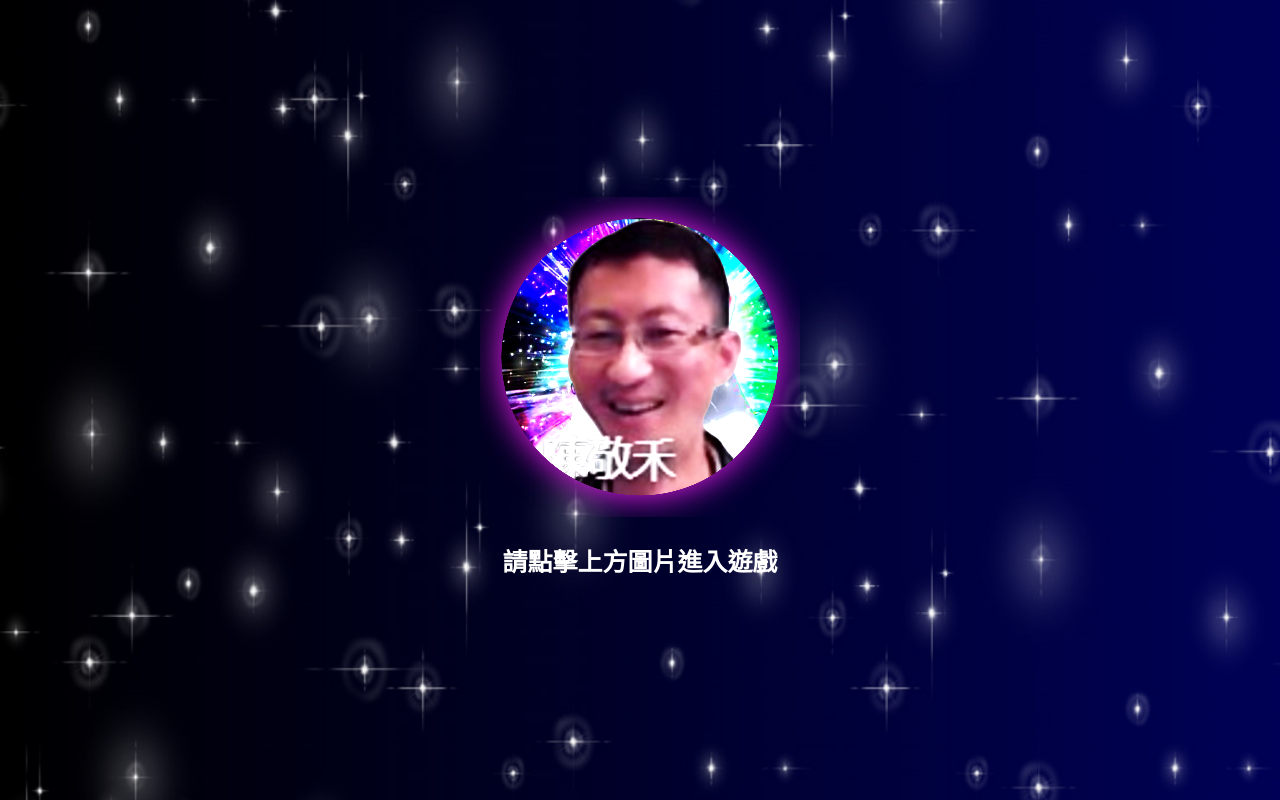
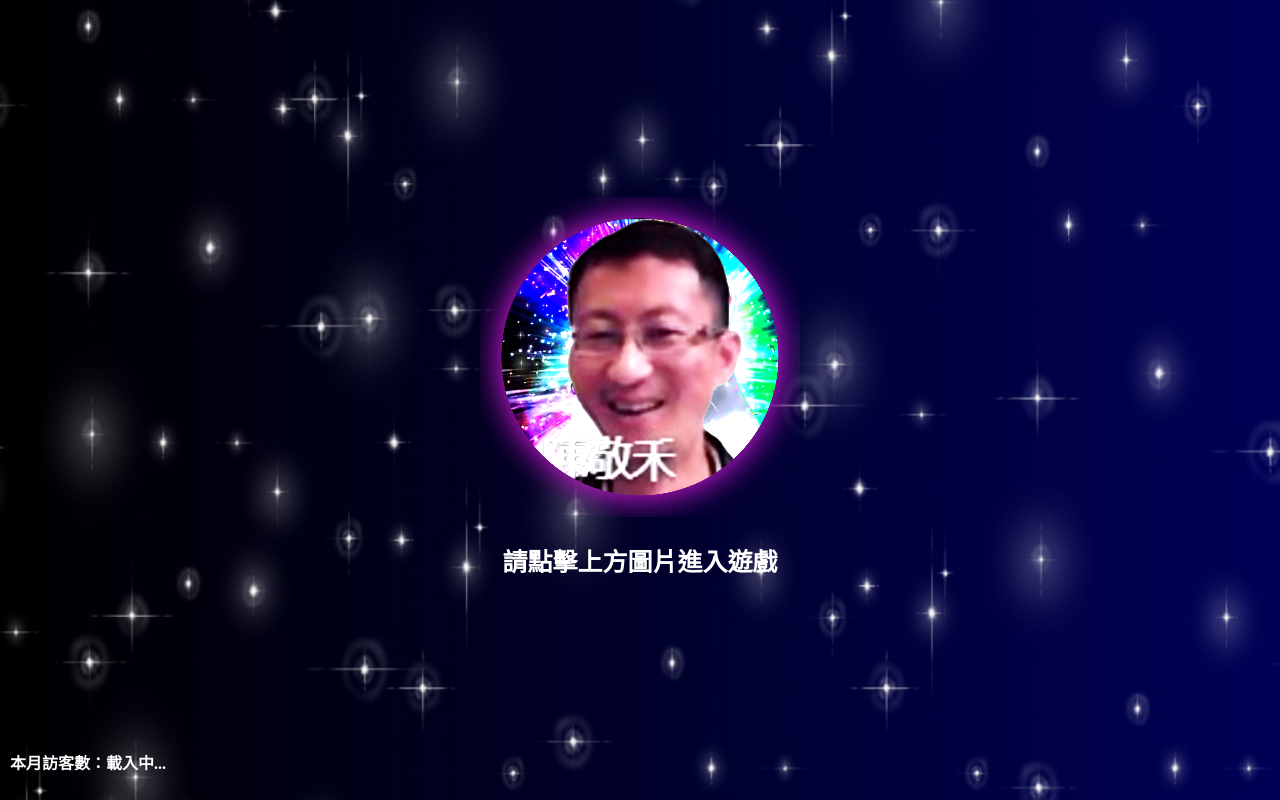
Before and after one commit to fanyuuu2006/LaBaG-NextJS, a Next.js app: page / in a window 1280 px wide. Built offline with nearby package versions, Linux system fonts and the light colour scheme.

Commit message:
feat: 本月訪客人數

```diff
--- /dev/null
+++ b/src/app/api/visitors/route.js
@@ -0,0 +1,37 @@
+import { google } from 'googleapis';
+import { NextResponse } from 'next/server';
+import credentials from '@/config/credentials.json'; // 金鑰
+const PropertyID = 479378323;
+
+export async function GET() {
+  try {
+    const auth = new google.auth.GoogleAuth({
+      credentials,
+      scopes: ['https://www.googleapis.com/auth/analytics.readonly'],
+    });
+
+    const analyticsData = google.analyticsdata({
+      version: 'v1beta',
+      auth,
+    });
+
+    // 設定時間範圍（當月）
+    const startDate = new Date();
+    startDate.setDate(1); // 當月第一天
+    const startDateStr = startDate.toISOString().split('T')[0];
+
+    const response = await analyticsData.properties.runReport({
+      property: `properties/${PropertyID}`, // GA4資源ID
+      requestBody: {
+        dateRanges: [{ startDate: startDateStr, endDate: 'today' }],
+        metrics: [{ name: 'activeUsers' }],
+      },
+    });
+
+    const visitors = response.data.rows?.[0]?.metricValues?.[0]?.value || '0';
+
+    return NextResponse.json({ visitors });
+  } catch (error) {
+    return NextResponse.json({ error: error.message });
+  }
+}
--- /dev/null
+++ b/src/app/components/MonthlyVisitor.jsx
@@ -0,0 +1,30 @@
+// 待開發
+import { useEffect, useState } from "react";
+
+export default function MonthlyVisitors() {
+  const [visitors, setVisitors] = useState(null);
+
+  useEffect(() => {
+    // 確保 window.gtag 可用
+    if (typeof window !== "undefined" && window.gtag) {
+      window.gtag("event", "page_view", {
+        event_callback: async () => {
+          try {
+            const response = await fetch("/api/visitors");
+            const data = await response.json();
+            console.log(data);
+            setVisitors(data.visitors);
+          } catch (error) {
+            console.error("無法擷取訪客數: ", error);
+          }
+        },
+      });
+    }
+  }, []);
+
+  return (
+    <div className="MonthlyVisitor">
+      <p>{`本月訪客數：${visitors !== null ? visitors : "載入中..."}`}</p>
+    </div>
+  );
+}
--- a/src/app/layout.jsx
+++ b/src/app/layout.jsx
@@ -1,14 +1,32 @@
 import "@/styles/global.css";
+import Script from "next/script";
 
 export const metadata = {
   title: "啦八機",
   description: "飯魚高中時的隨筆神作",
   icons: "/Superhhh.ico",
 };
+const EstimateID = "G-XBPKGC8ZG6";
 
 export default function RootLayout({ children }) {
   return (
     <html lang="zh-TW">
+      <Script
+        strategy="afterInteractive"
+        src={`https://www.googletagmanager.com/gtag/js?id=${EstimateID}`}
+      />
+      <Script
+        id="google-analytics"
+        strategy="afterInteractive"
+        dangerouslySetInnerHTML={{
+          __html: `
+            window.dataLayer = window.dataLayer || [];
+            function gtag(){dataLayer.push(arguments);}
+            gtag('js', new Date());
+            gtag('config', '${EstimateID}');
+          `,
+        }}
+      />
       <body>{children}</body>
     </html>
   );
--- a/src/app/page.jsx
+++ b/src/app/page.jsx
@@ -3,6 +3,7 @@ import Game from "./game/backend/PlayLaBaG";
 import Image from "next/image";
 import { useRouter } from "next/navigation";
 import SuperCircle from "@/assets/SuperCircle.png";
+import MonthlyVisitors from "./components/MonthlyVisitor";
 
 export default function IndexPage() {
   const router = useRouter();
@@ -31,6 +32,7 @@ export default function IndexPage() {
       >
         <b>請點擊上方圖片進入遊戲</b>
       </p>
+      <MonthlyVisitors/>
     </div>
   );
 }
--- a/src/styles/global.css
+++ b/src/styles/global.css
@@ -71,6 +71,13 @@ body {
   height: 173px;
 }
 
+.MonthlyVisitor{
+  color: #FFFFFF;
+  font-weight: bold;
+  position: fixed;
+  left: 10px;
+  bottom: 10px;
+}
 
 /* 響應式設計 */
 @media (max-width: 768px) {
```
Also changed, not shown: 1 other file (tests, documents, lock files or other folders).
